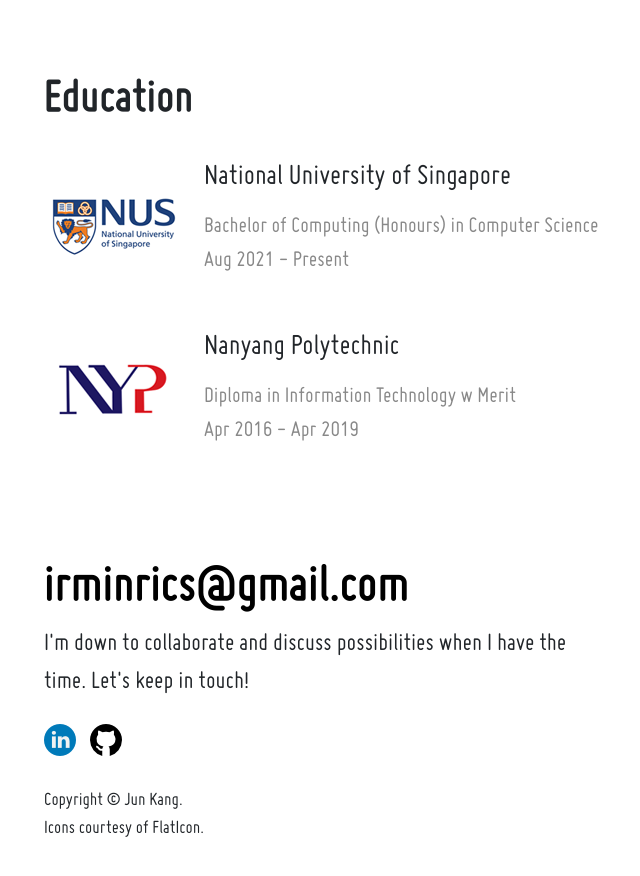
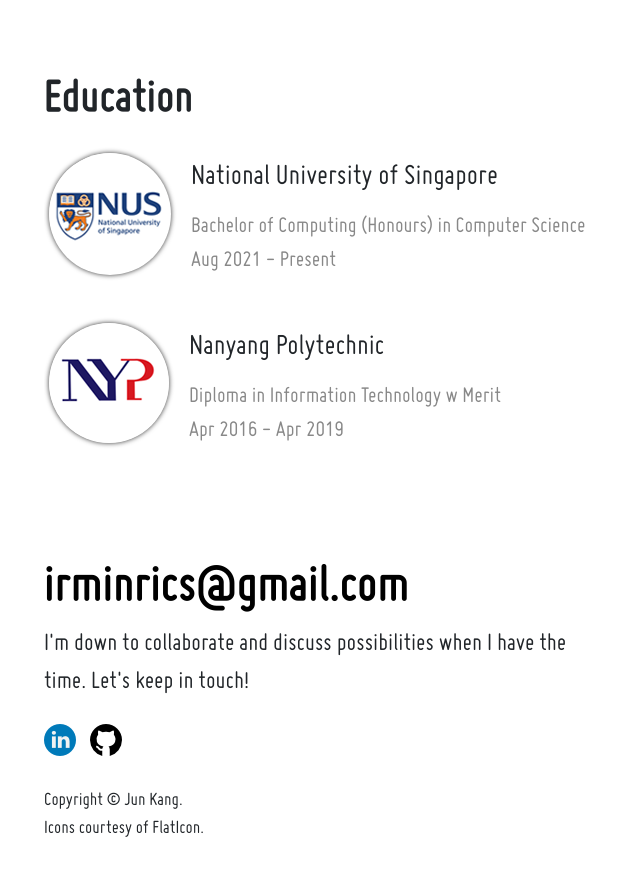
Before and after one commit to angjunkang/react-angjunkang, a React (Create React App) app: page /about in a window 1280 px wide. Shown: the part 1360-2236 px from the top of the page, without its empty margins (84-724 px from the left). Built offline with nearby package versions, Linux system fonts and the light colour scheme.

Commit message:
Completed education section

```diff
--- a/src/components/Content/About/Education.js
+++ b/src/components/Content/About/Education.js
@@ -17,7 +17,7 @@
     return (
         <div className="education-content">
             <img className='education-icon left' src={image} alt="" />
-            <div>
+            <div className='education-description'>
                 <p class="about-title">{school}</p>
                 <div className="description">{description}
                     <p>{date}</p> </div>
--- a/src/components/Content/Projects/PickupLines.js
+++ b/src/components/Content/Projects/PickupLines.js
@@ -19,7 +19,7 @@
                 <h3 className="section-header">Pickup Lines</h3>
                 <p className="description">An IOS app with access to pickup lines on your fingertips done using SwiftUI! Get access to a bunch of pickup lines with a single tap.</p>
                 <h5 className="projects-badge">Swift</h5>
-                <div className="projects-button button">Find out more</div>
+                <div className="projects-button"><a className='button' href="https://github.com/Irminrics/pickup-lines-swift" target='_blank' rel='noopener noreferrer'>Find out more</a></div>
             </div>
             <div className='projects-image right'>
                 <img className='image' alt="Pickup Lines Screenshot 1" src={PickupLinesImage1} />
--- a/src/components/Content/Projects/Weather.js
+++ b/src/components/Content/Projects/Weather.js
@@ -19,7 +19,7 @@
                 <h3 className="section-header">Weather</h3>
                 <p className="description">A Weather IOS app done using SwiftUI! Check the weather for your favourite countries easily anytime and anywhere.</p>
                 <h5 className="projects-badge">Swift</h5>
-                <div className="projects-button button">Find out more</div>
+                <div className="projects-button"><a className='button' href="https://github.com/Irminrics/weather-swift" target='_blank' rel='noopener noreferrer'>Find out more</a></div>
             </div>
             <div className='projects-image left'>
                 <img className='image' alt="Weather Screenshot 1" src={WeatherImage1} />
--- a/src/css/homepage.css
+++ b/src/css/homepage.css
@@ -219,6 +219,7 @@
     transition: all 0.4s;
     width: fit-content;
     border-bottom: 3px solid #111;
+    color: #111;
 }
 
 .button:hover {
@@ -394,7 +395,7 @@
     background: linear-gradient(rgba(0, 0, 0, .5), rgba(0, 0, 0, .5)), url(../images/city-cars.gif);
     background-size: cover;
     background-attachment: fixed;
-    background-position: 0 480%;
+    background-position: 0 425%;
 }
 
 #about-div {
@@ -435,11 +436,26 @@
 }
 
 .education-icon {
-    padding-right: 20px;
+    margin-left: 5px;
+    margin-right: 20px;
+    /* border-radius */
+    -webkit-border-radius: 90px;
+    -moz-border-radius: 90px;
+    border-radius: 90px;
+    /* box-shadow */
+    -webkit-box-shadow: rgba(0, 0, 0, 0.8) 0px 0 5px;
+    -moz-box-shadow: rgba(0, 0, 0, 0.8) 0 0 5px;
+    box-shadow: rgba(0, 0, 0, 0.8) 0 0 5px;
 }
 
 .education-content {
+    min-height: 100px;
+    overflow: hidden;
     padding-top: 20px;
+}
+
+.education-description {
+    float: left;
 }
 
 .about-title {
```
Also changed, not shown: src/images/nus-icon.png, src/images/nyp-icon.png.
